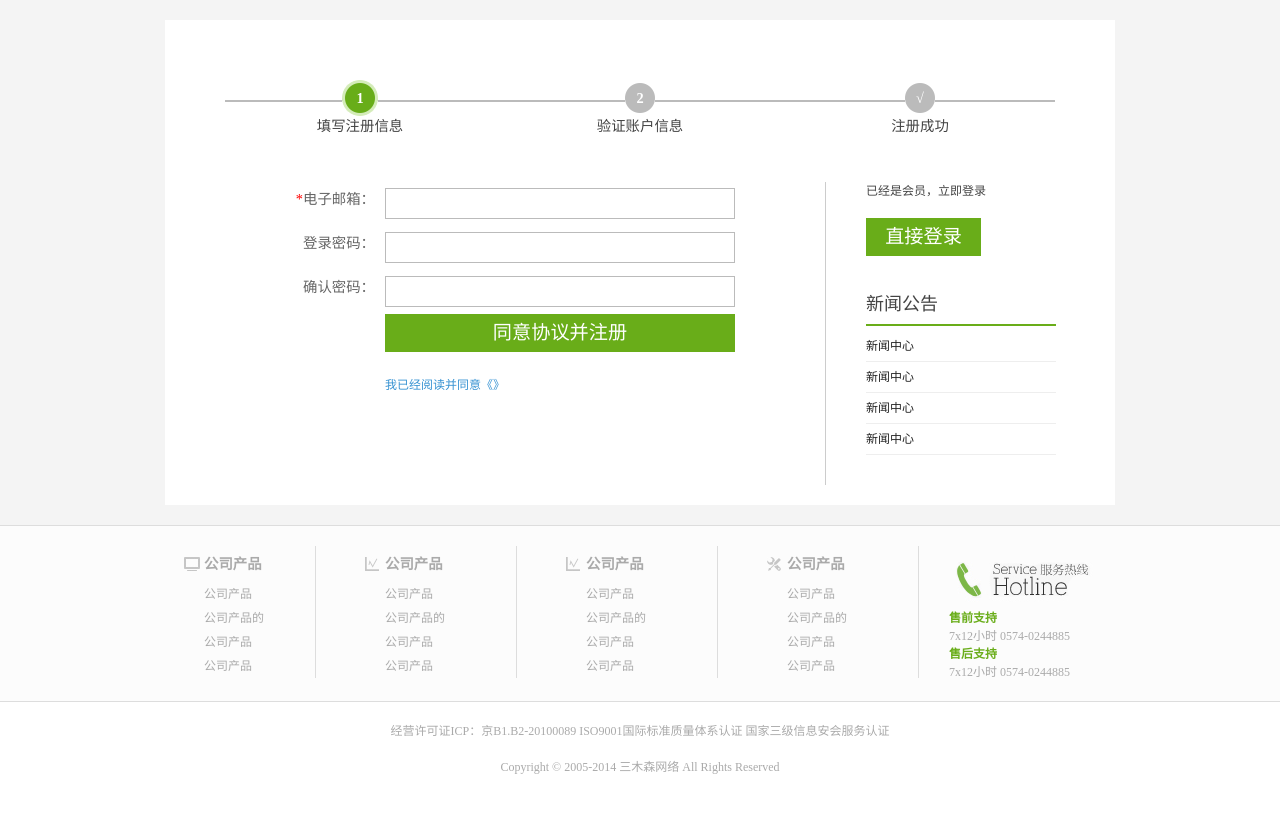
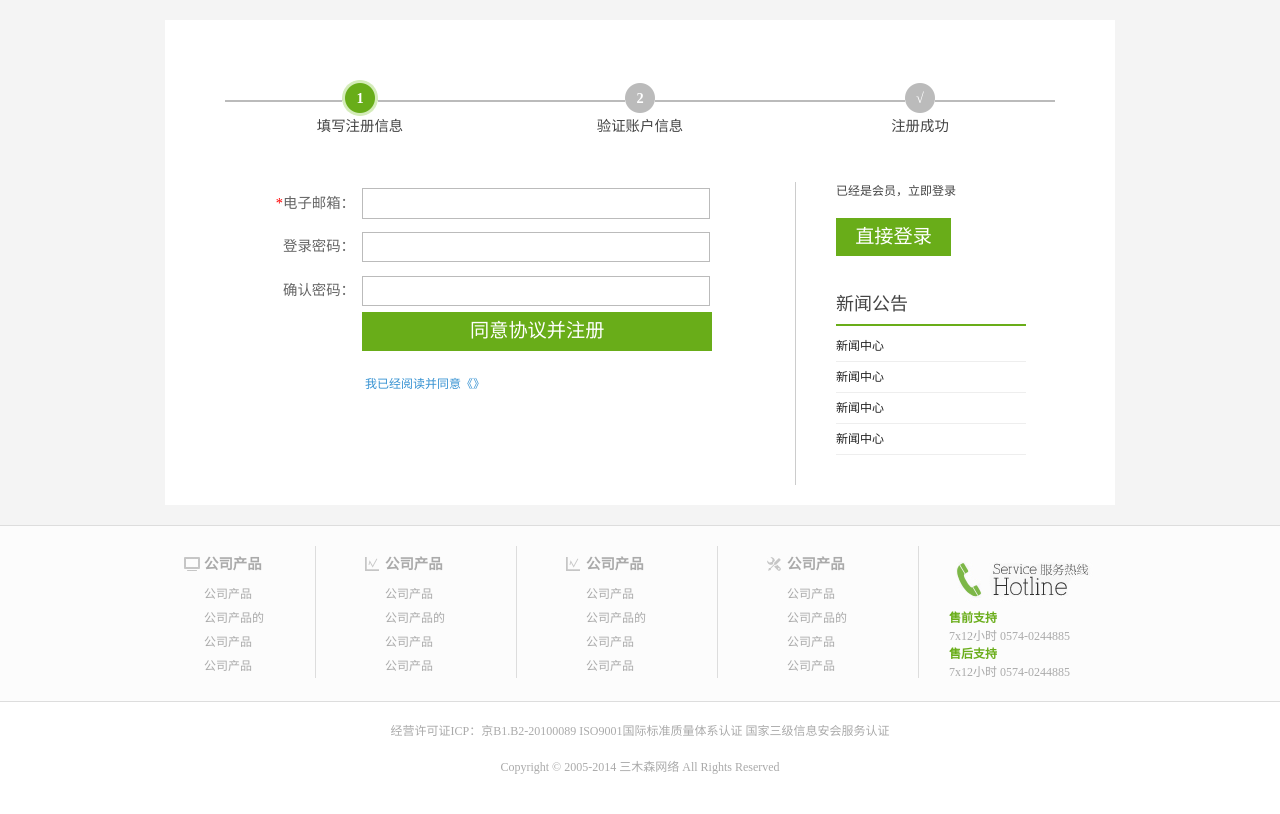
Before and after one commit to yysamson/idc-html, a PHP site: page /register.php in a window 1280 px wide. Shown: the part 142-956 px from the top of the page. Run offline with PHP 8.4, Linux system fonts and the light colour scheme.

Commit message:
修正css

```diff
--- a/css/base.css
+++ b/css/base.css
@@ -62,11 +62,3 @@ footer .header {
 .text-center{
     text-align: center;
 }
-
-label{
-    margin: 0.5em 0;
-    font-size: 1.2em;
-    text-align: center;
-    font-weight: 300;
-    color: #666;
-}
--- a/css/form.css
+++ b/css/form.css
@@ -5,11 +5,19 @@
 
 .fm-row label{
     text-align: right;
+    /*margin-right: 0.5em 0 0.5em ;*/
+    padding-right: 0.5em;
+    margin-right: 0;
+    line-height: 3em;
+    font-size: 1.2em;
+    font-weight: 300;
+    color: #666;
 }
 
 .fm-row input
 {
-    line-height: 2em;
+    /*line-height: 2em;*/
+    padding: 0.5em 0.3em;
 }
 
 .fm-row .err{
--- a/css/layout.css
+++ b/css/layout.css
@@ -158,5 +158,5 @@
 
 .register {
     margin: 0 auto;
-    float: none;
+    /*float: none;*/
 }
--- a/register.php
+++ b/register.php
@@ -14,26 +14,26 @@
                 <span>注册成功</span>
             </div>
         </div>
-        <main class="span-21 register">
-            <div class="span-14 prepend-1">
-                <form>
-                    <div class="fm-row span-12">
+        <main class="span-16 register">
+            <div class="span-14 prepend-2">
+                <form class="span-14">
+                    <div class="fm-row span-12 last">
                         <label class="span-3"><span class="cl-red">*</span>电子邮箱：</label>
                         <input class="span-9 last" type="text">
                     </div>
-                    <div class="fm-row span-12">
+                    <div class="fm-row span-12 last">
                         <label class="span-3">登录密码：</label>
                         <input class="span-9 last" type="password">
                     </div>
-                    <div class="fm-row span-12">
+                    <div class="fm-row span-12 last">
                         <label class="span-3">确认密码：</label>
                         <input class="span-9 last" type="password">
                     </div>
-                    <div class="fm-row span-12">
-                        <label class="span-3"></label>
+                    <div class="fm-row span-12 last">
+                        <label class="span-3">&nbsp;</label>
                         <button class="btn large span-9 last">同意协议并注册</button>
                     </div>
-                    <div class="fm-row span-12 prepend-3">
+                    <div class="fm-row span-12 prepend-3 last">
                         <a class="cl-blue-light">我已经阅读并同意《》</a>
                     </div>
                 </form>
```
